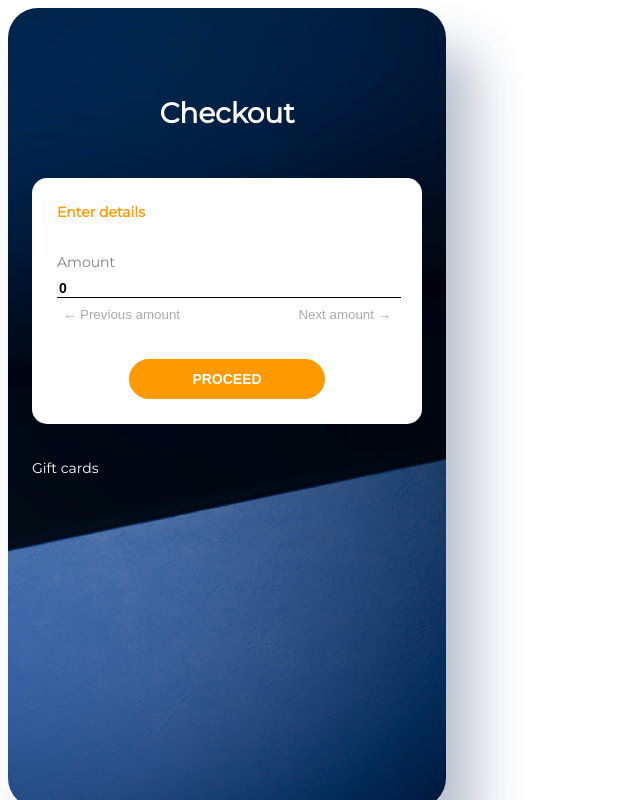
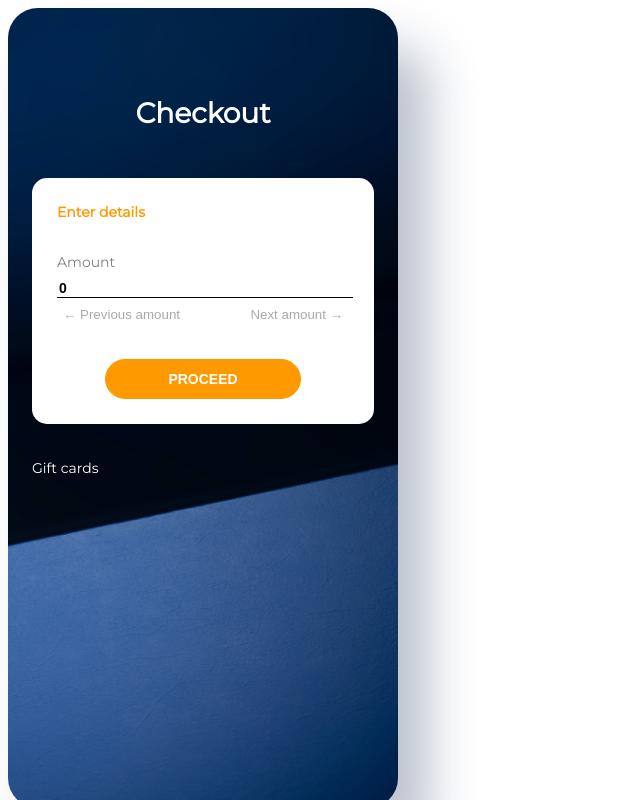
Before and after one commit to AntoineMorelDev/Glady, an Angular app in the folder frontend/calculator-client/: page / in a window 1280 px wide. Shown: the whole page, without its empty margins (0-640 px from the left). Built offline with nearby package versions, Linux system fonts and the light colour scheme.

Commit message:
Updating styles

```diff
--- a/frontend/calculator-client/src/app/app.component.css
+++ b/frontend/calculator-client/src/app/app.component.css
@@ -1,9 +1,7 @@
 .mobile-app {
-    max-width: 390px;
+    width: 390px;
     max-height: 844px;
     height: 100%;
-    width: 100%;
-    padding: 0 24px;
     border-radius: 30px;
     background: #FFF;
     box-shadow: 30px 40px 50px 0px rgba(25, 48, 85, 0.30);
--- a/frontend/calculator-client/src/app/components/checkout/checkout.component.css
+++ b/frontend/calculator-client/src/app/components/checkout/checkout.component.css
@@ -1,4 +1,7 @@
 :host {
+    .checkout {
+        padding: 0 24px 12px 24px;
+
         .screen-title {
             color: #FFF;
             text-align: center;
@@ -32,6 +35,15 @@
                 font-weight: 600;
                 width: 100%;
                 font-size: 14px;
+            }
+
+            .amount-not-available {
+                margin: 8px 0;
+                font-style: italic;
+                width: 100%;
+                text-align: center;
+                color: red;
+                font-weight: 400;
             }
 
             .next-amounts {
@@ -89,7 +101,7 @@
             justify-content: center;
 
             .credit-card {
-            margin-top: 12px;
+                margin: 12px;
                 background-image: url('/assets/img/credit-card-background1.png');
                 background-size: cover;
                 background-position: center center;
@@ -130,3 +142,4 @@
             }
         }
     }
+}
--- a/frontend/calculator-client/src/app/components/checkout/checkout.component.html
+++ b/frontend/calculator-client/src/app/components/checkout/checkout.component.html
@@ -1,14 +1,23 @@
-<div class="screen-title">Checkout</div>
-
+<div class="checkout">
+  <div class="screen-title">Checkout</div>
   <div class="amount">
     <div class="amount-title">Enter details</div>
     <div class="amount-input-label">Amount</div>
     <div>
       <input class="amount-input-value" type="number" [(ngModel)]="amount"/>
     </div>
+    <div *ngIf="amountNotAvailable" class="amount-not-available">The selected amount is not available</div>
     <div class="next-amounts">
-      <div><button class="next-amounts-button" (click)="previousAmount()" [disabled]="!combinationResponse.floor">← Previous amount</button></div>
-      <div><button class="next-amounts-button" (click)="nextAmount()" [disabled]="!combinationResponse.ceil">Next amount →</button></div>
+      <div>
+        <button class="next-amounts-button" (click)="previousAmount()" [disabled]="!combinationResponse.floor">
+        ← Previous amount <span *ngIf="combinationResponse.floor && !combinationResponse.equal">({{combinationResponse.floor.value}}€)</span>
+        </button>
+      </div>
+      <div>
+        <button class="next-amounts-button" (click)="nextAmount()" [disabled]="!combinationResponse.ceil">
+          Next amount <span *ngIf="combinationResponse.ceil && !combinationResponse.equal">({{combinationResponse.ceil.value}}€)</span> →
+        </button>
+      </div>
     </div>
     <div class="amount-validation">
       <button class="amount-validation-button" (click)="validateAmount()">PROCEED</button>
@@ -33,5 +42,6 @@
             </div>
           </div>
         </div>
+      </div>
     </div>
   </div>
--- a/frontend/calculator-client/src/app/components/checkout/checkout.component.ts
+++ b/frontend/calculator-client/src/app/components/checkout/checkout.component.ts
@@ -14,11 +14,23 @@ export class CheckoutComponent implements OnChanges {
   @Output() nextAmountCheckout: EventEmitter<number> = new EventEmitter<number>();
 
   amount: number = 0;
+  amountNotAvailable: boolean = false;
 
-  ngOnChanges(changes: SimpleChanges) {
+  ngOnChanges() {
     if (this.combinationResponse?.equal?.value) {
+      // Amount exist on the store : update the amount
       this.amount = this.combinationResponse.equal.value;
+    } else if (this.combinationResponse?.floor?.value && !this.combinationResponse?.ceil?.value) {
+      // Max reached : update amount and validate
+      this.amount = this.combinationResponse.floor.value;
+      this.validateAmount();
+    } else if (this.combinationResponse?.ceil?.value && !this.combinationResponse?.floor?.value) {
+      // Min reached : update amount and validate
+      this.amount = this.combinationResponse.ceil.value;
+      this.validateAmount();
     }
+
+    this.amountNotAvailable = !this.combinationResponse.equal && (!!this.combinationResponse.floor || !!this.combinationResponse.ceil);
   }
 
 
@@ -33,13 +45,4 @@ export class CheckoutComponent implements OnChanges {
   nextAmount(): void {
     this.nextAmountCheckout.next(this.amount);
   }
-
-  updateAmountAndValidate(newAmount?: Combination): void {
-    if (newAmount?.value) {
-      this.amount = newAmount.value;
-      this.validateAmount();
-    } else {
-      console.error('Trying to update amount with null');
-    }
-  }
 }
```
Lines whose indentation alone changed are shown as unchanged.
